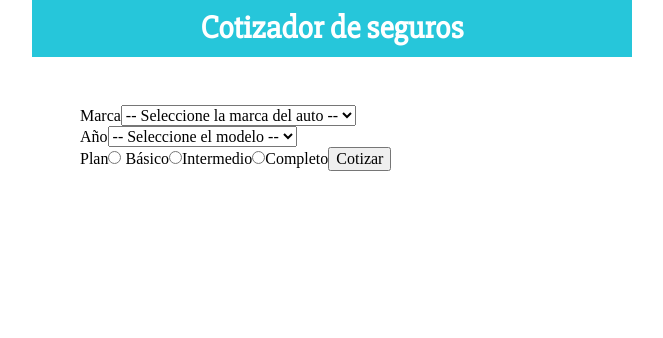
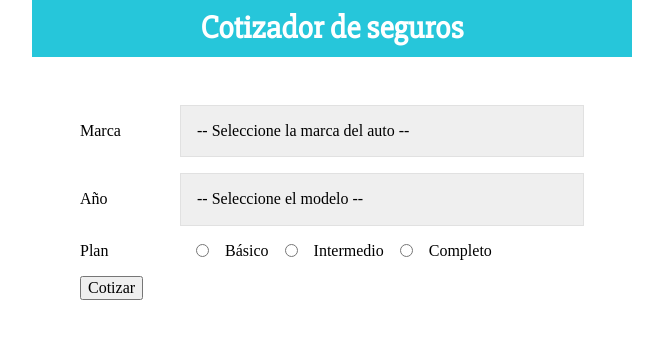
Before and after one commit to Lexxus-Cris/Proyecto-Cotizador-seguro-automovil, a React (Create React App) app: page / in a window 1280 px wide. Shown: the top 338 px of the page, without its empty margins (308-971 px from the left). Built offline with nearby package versions, Linux system fonts and the light colour scheme; the HTML template or start-up script is replaced by a standard one.

Commit message:
Creando los styled components para el Form y agregamos un archivo styles.js para cada componente y reestrucuramos los componentes

```diff
--- a/src/App.js
+++ b/src/App.js
@@ -1,18 +1,11 @@
 import React, { Fragment } from 'react';
-import styled from '@emotion/styled';
 
-import Header from './components/Header';
-import Form from './components/Form';
+import { Contenedor, ContenedorForm } from './styles';
 
-const Contenedor = styled.div`
-   max-width: 600px;
-   margin: 0 auto;
-`
+import Header from './components/Header/Header';
+import Form from './components/Form/Form';
 
-const ContenedorForm = styled.div`
-   background-color: #FFF;
-   padding: 3rem;
-`
+
 
 const App = () => {
    return (
--- a/src/components/Form.jsx
+++ b/src/components/Form/Form.jsx
@@ -1,21 +1,23 @@
-import React from 'react'
+import React from 'react';
+
+import { Campo, Label, Select, InputRadio } from './styles';
 
 const Form = () => {
    return (
       <form>
-         <div>
-            <label htmlFor="">Marca</label>
-            <select name="marca" id="">
+         <Campo>
+            <Label htmlFor="">Marca</Label>
+            <Select name="marca" id="">
                <option value="">-- Seleccione la marca del auto --</option>
                <option value="mercedesbenz">Mercedes-Benz</option>
                <option value="mini">Mini</option>
                <option value="chevrolet">Chevrolet</option>
                <option value="hyundai">Hyundai</option>
-            </select>
-         </div>
-         <div>
-            <label htmlFor="">Año</label>
-            <select name="modelo" id="">
+            </Select>
+         </Campo>
+         <Campo>
+            <Label htmlFor="">Año</Label>
+            <Select name="modelo" id="">
                <option value="">-- Seleccione el modelo --</option>
                <option value="2021">2021</option>
                <option value="2020">2020</option>
@@ -27,27 +29,27 @@
                <option value="2014">2014</option>
                <option value="2013">2013</option>
                <option value="2012">2012</option>
-            </select>
-         </div>
-         <div>
-            <label htmlFor="">Plan</label>
-            <input
+            </Select>
+         </Campo>
+         <Campo>
+            <Label htmlFor="">Plan</Label>
+            <InputRadio
                type="radio"
                name="plan"
                value="basico"
             /> Básico
-            <input
+            <InputRadio
                type="radio"
                name="plan"
                value="intermedio"
             />Intermedio
-            <input
+            <InputRadio
                type="radio"
                name="plan"
                value="completo"
             />Completo
-            <button type="button">Cotizar</button>
-         </div>
+         </Campo>
+         <button type="button">Cotizar</button>
       </form>
    )
 }
--- /dev/null
+++ b/src/components/Form/styles.js
@@ -0,0 +1,24 @@
+import styled from '@emotion/styled';
+
+
+export const Campo = styled.div`
+   display: flex;
+   margin-bottom: 1rem;
+   align-items: center;
+`;
+
+export const Label = styled.label`
+   flex: 0 0 100px;
+`
+
+export const Select = styled.select`
+   display: block;
+   width: 100%;
+   padding: 1rem;
+   border: 1px solid #e1e1e1;
+   -webkit-appearance: none;
+`
+
+export const InputRadio = styled.input`
+   margin: 0 1rem;
+`
--- a/src/components/Header.jsx
+++ /dev/null
@@ -1,27 +0,0 @@
-import React from 'react'
-import styled from '@emotion/styled'
-
-const ContenedorHeader = styled.header`
-   background-color: #26C6DA;
-   padding: 10px;
-   font-weight: bold;
-   color: #FFFFFF;
-`;
-
-const TextoHeader = styled.h1`
-   font-size: 2rem;
-   margin: 0;
-   font-family: 'Slabo 27px', serif;
-   text-align: center;
-`
-
-
-const Header = ({titulo}) => {
-   return (
-      <ContenedorHeader>
-         <TextoHeader>{titulo}</TextoHeader>
-      </ContenedorHeader>
-   )
-}
-
-export default Header
--- /dev/null
+++ b/src/components/Header/Header.jsx
@@ -0,0 +1,14 @@
+import React from 'react'
+
+import { ContenedorHeader, TextoHeader} from './styles'
+
+
+const Header = ({titulo}) => {
+   return (
+      <ContenedorHeader>
+         <TextoHeader>{titulo}</TextoHeader>
+      </ContenedorHeader>
+   )
+}
+
+export default Header
--- /dev/null
+++ b/src/components/Header/styles.js
@@ -0,0 +1,15 @@
+import styled from '@emotion/styled'
+
+export const ContenedorHeader = styled.header`
+   background-color: #26C6DA;
+   padding: 10px;
+   font-weight: bold;
+   color: #FFFFFF;
+`;
+
+export const TextoHeader = styled.h1`
+   font-size: 2rem;
+   margin: 0;
+   font-family: 'Slabo 27px', serif;
+   text-align: center;
+`
--- /dev/null
+++ b/src/styles.js
@@ -0,0 +1,12 @@
+import styled from '@emotion/styled';
+
+
+export const Contenedor = styled.div`
+   max-width: 600px;
+   margin: 0 auto;
+`
+
+export const ContenedorForm = styled.div`
+   background-color: #FFF;
+   padding: 3rem;
+`
```
